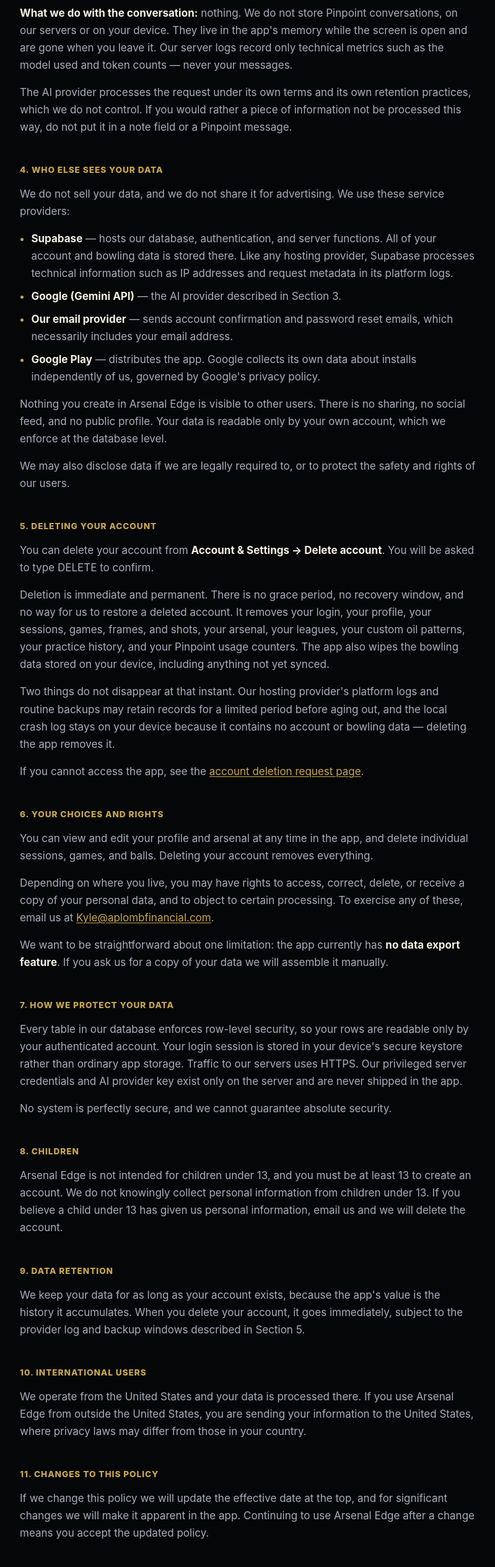
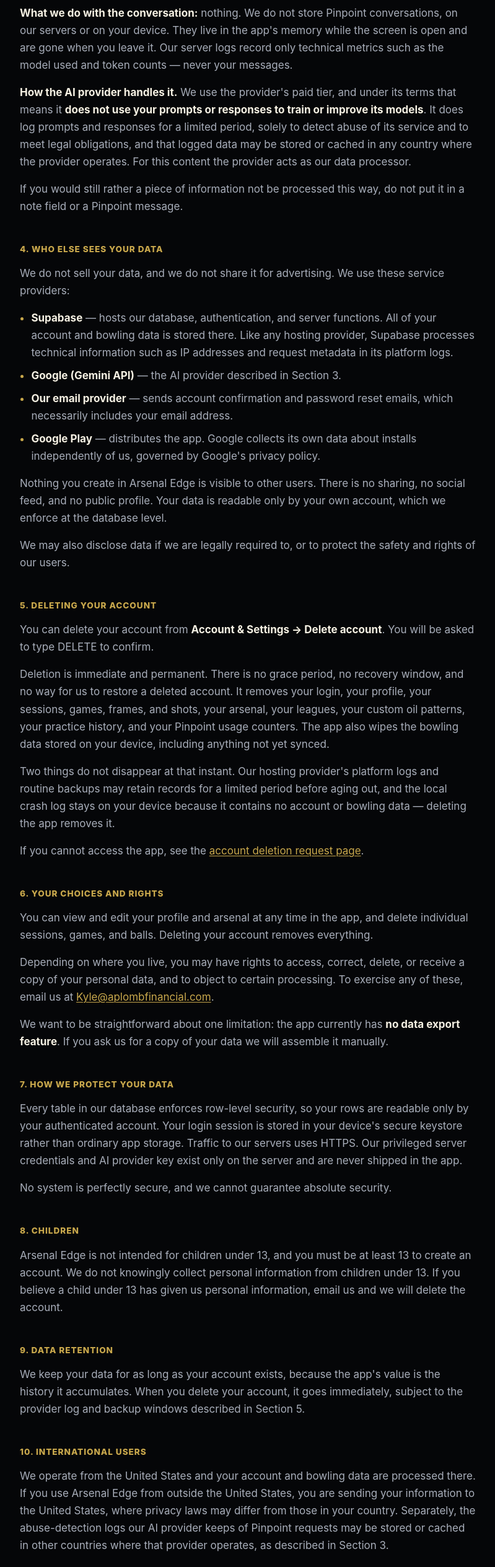
Before and after one commit to kylepearce1-arch/arsenal-edge-legal, a plain HTML site: page privacy.html in a window 1280 px wide. Shown: the part 2800-5329 px from the top of the page at 62% size, without its empty margins (240-1039 px from the left). Drawn offline with Linux system fonts and the light colour scheme.

Commit message:
Update AI provider disclosure for confirmed paid tier
The Gemini API keys run on Tier 1 Prepay against an active Cloud Billing
account, which is a Paid Service under Google's terms: no training on
prompts or responses, brief abuse-detection logging only, possible caching
in other countries, provider acting as data processor. Sections 3 and 10
now state this instead of the earlier non-committal wording.

```diff
--- a/privacy.html
+++ b/privacy.html
@@ -123,9 +123,15 @@ conversations, on our servers or on your device. They live in the app's memory w
 screen is open and are gone when you leave it. Our server logs record only technical
 metrics such as the model used and token counts &mdash; never your messages.</p>
 
-<p>The AI provider processes the request under its own terms and its own retention
-practices, which we do not control. If you would rather a piece of information not be
-processed this way, do not put it in a note field or a Pinpoint message.</p>
+<p><strong>How the AI provider handles it.</strong> We use the provider's paid tier, and
+under its terms that means it <strong>does not use your prompts or responses to train or
+improve its models</strong>. It does log prompts and responses for a limited period, solely
+to detect abuse of its service and to meet legal obligations, and that logged data may be
+stored or cached in any country where the provider operates. For this content the provider
+acts as our data processor.</p>
+
+<p>If you would still rather a piece of information not be processed this way, do not put
+it in a note field or a Pinpoint message.</p>
 
 <h2>4. Who else sees your data</h2>
 
@@ -207,9 +213,11 @@ provider log and backup windows described in Section 5.</p>
 
 <h2>10. International users</h2>
 
-<p>We operate from the United States and your data is processed there. If you use Arsenal
-Edge from outside the United States, you are sending your information to the United
-States, where privacy laws may differ from those in your country.</p>
+<p>We operate from the United States and your account and bowling data are processed there.
+If you use Arsenal Edge from outside the United States, you are sending your information to
+the United States, where privacy laws may differ from those in your country. Separately,
+the abuse-detection logs our AI provider keeps of Pinpoint requests may be stored or cached
+in other countries where that provider operates, as described in Section 3.</p>
 
 <h2>11. Changes to this policy</h2>
 
```
